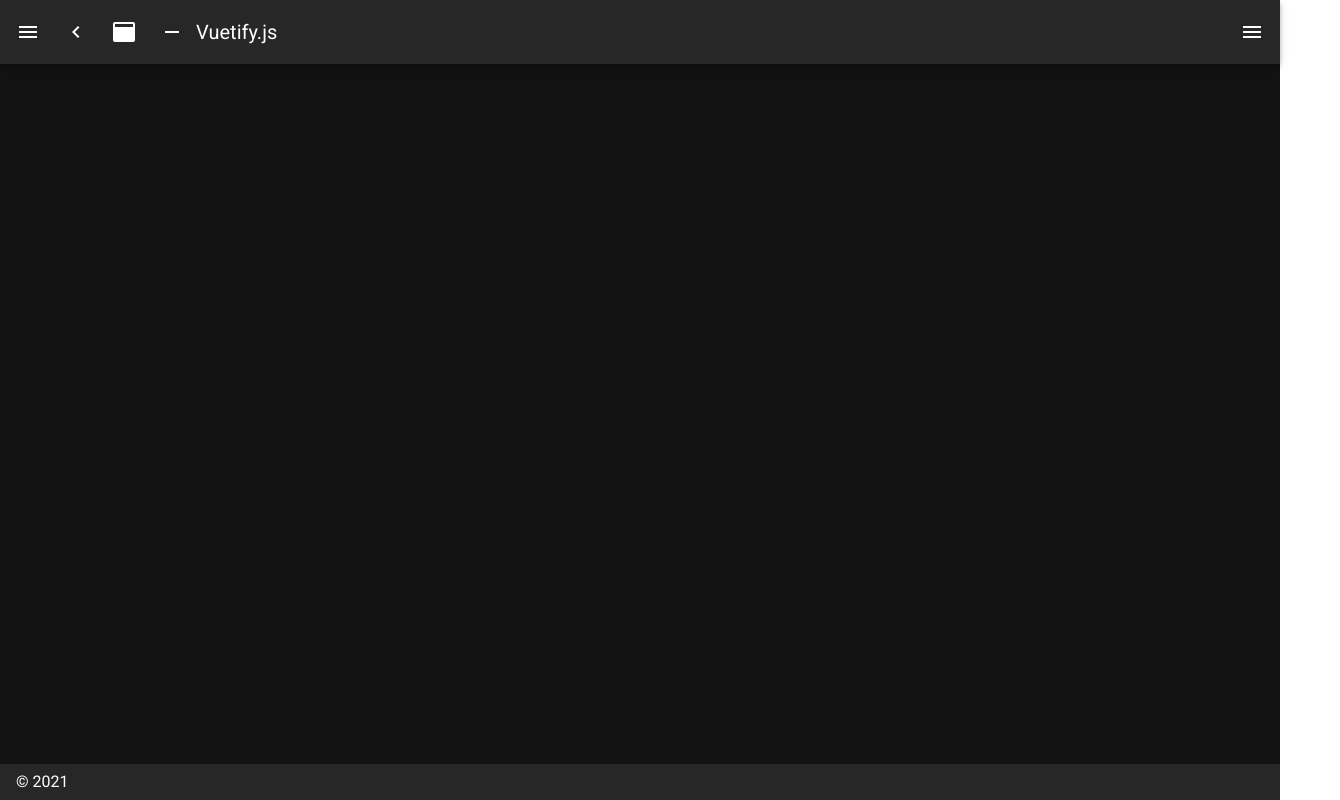
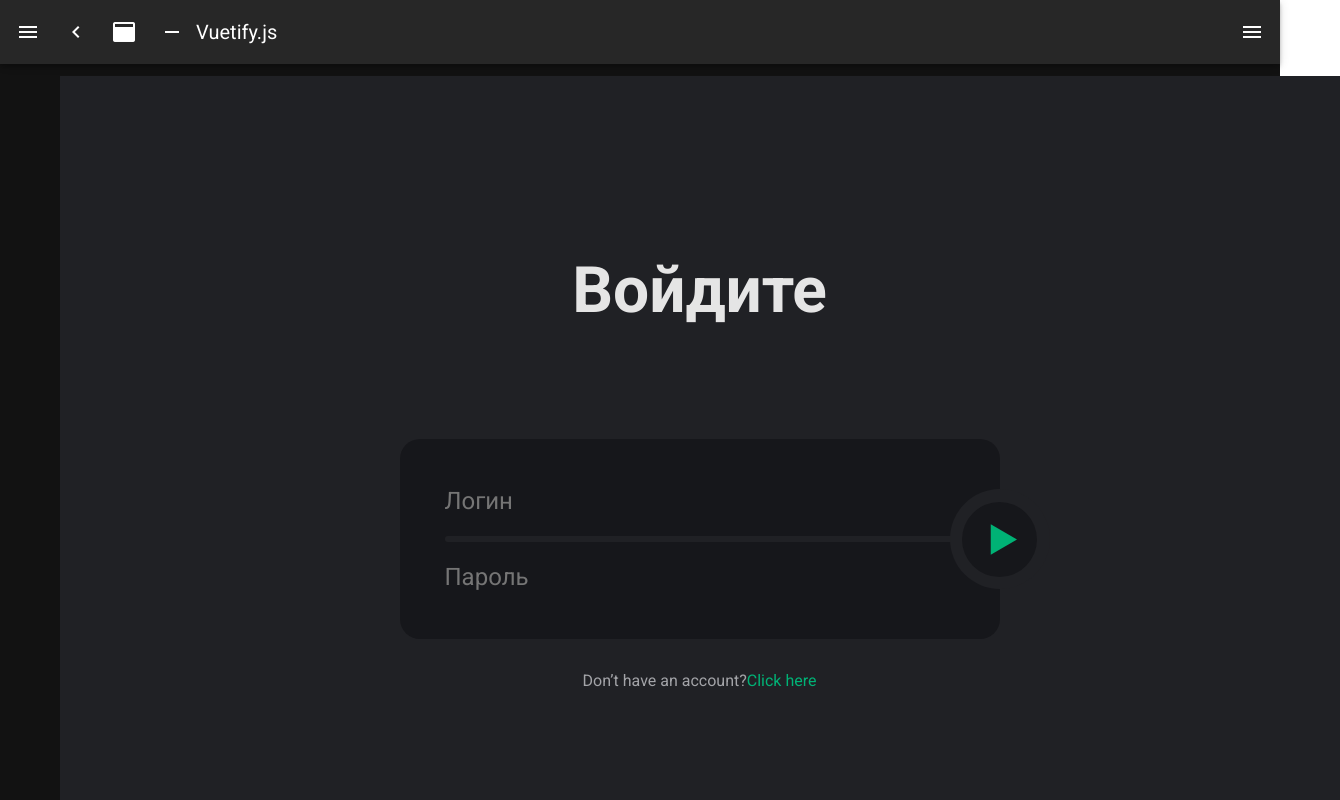
Before and after one commit to encrypted-fox/nuxt-front-for-spm, a Nuxt app: page /login in a window 1280 px wide. Before the commit this address had no page. Shown: the top 800 px of the page, 1340 px wide, since content can reach past the window. Built offline with nearby package versions, Linux system fonts and the light colour scheme.

Commit message:
feat(pages): login page

```diff
--- /dev/null
+++ b/pages/login.vue
@@ -0,0 +1,149 @@
+<template lang="pug">
+  .login
+    h1 Войдите
+    form
+      input(placeholder='Логин' type='text' required)
+      hr
+      input(placeholder='Пароль' type='password' required)
+      svg(width='100'
+          height='100'
+          viewBox='0 0 100 100'
+          fill='none'
+          xmlns='http://www.w3.org/2000/svg'
+          style="position: absolute; right: -50")
+          circle(cx='50' cy='50' r='50' fill='#202125')
+      svg(class='svg'
+          width='75'
+          height='75'
+          viewBox='0 0 75 75'
+          fill='none'
+          xmlns='http://www.w3.org/2000/svg'
+          @click="alert('Заглушка')")
+          circle(cx='37.5' cy='37.5' r='37.5' fill='#16171B')
+          path(d='M55 37.5L28.75 52.6554L28.75 22.3446L55 37.5Z' fill='#00B275')
+    p Don’t have an account?
+      NuxtLink(to='/register') Click here
+</template>
+<script>
+export default {
+  head() {
+    return {
+      title: 'Войти',
+    }
+  },
+}
+</script>
+<style lang="sass">
+$form-color: #16171b
+$input-text-color: #a3a4a8
+$background-color: #202125
+
+body
+    margin: 0
+    font-family: 'Roboto', sans-serif
+
+.login
+    width: 100vw
+    height: 100vh
+    background: $background-color
+    display: flex
+    flex-direction: column
+    justify-content: center
+    align-items: center
+
+    h1
+        color: #e5e5e5
+        margin-bottom: 100px
+        font-size: 48px
+        text-align: center
+
+
+    p
+        color: #a3a4a8
+        text-align: center
+        display: flex
+        align-items: center
+        flex-direction: column
+
+        a
+            color: #00b376
+            text-decoration: none
+
+
+        margin-top: 30px
+
+
+    form
+        display: flex
+        flex-direction: column
+        justify-content: center
+        align-items: center
+        width: 65%
+        height: 200px
+        border-radius: 20px
+        background: $form-color
+        position: relative
+
+        hr
+          background-color: $background-color
+          border: 3px solid transparent
+          border-radius: 10px
+          width: 85%
+
+
+        input
+            width: 85%
+            height: 35%
+            font-size: 24px
+            color: $input-text-color
+            background: $form-color
+            outline: none
+            border: none
+
+
+        input:-webkit-autofill,
+        input:-webkit-autofill:hover,
+        input:-webkit-autofill:focus,
+        textarea:-webkit-autofill,
+        textarea:-webkit-autofill:hover,
+        textarea:-webkit-autofill:focus,
+        select:-webkit-autofill,
+        select:-webkit-autofill:hover,
+        select:-webkit-autofill:focus
+            outline: none
+            font-size: 24px
+            border: none
+            -webkit-text-fill-color: $input-text-color
+            -webkit-box-shadow: 0 0 0 1000px $form-color inset
+            transition: background-color 5000s ease-in-out 0s
+
+
+        .svg
+            position: absolute
+            right: -37.5px
+            cursor: pointer
+
+
+
+
+@media screen and (min-width: 330px)
+    .login
+        form
+            width: 70%
+
+
+
+
+@media screen and (min-width: 700px)
+    .login
+        form
+            width: 600px
+
+
+        h1
+            font-size: 64px
+
+
+        p
+            display: block
+</style>
```
